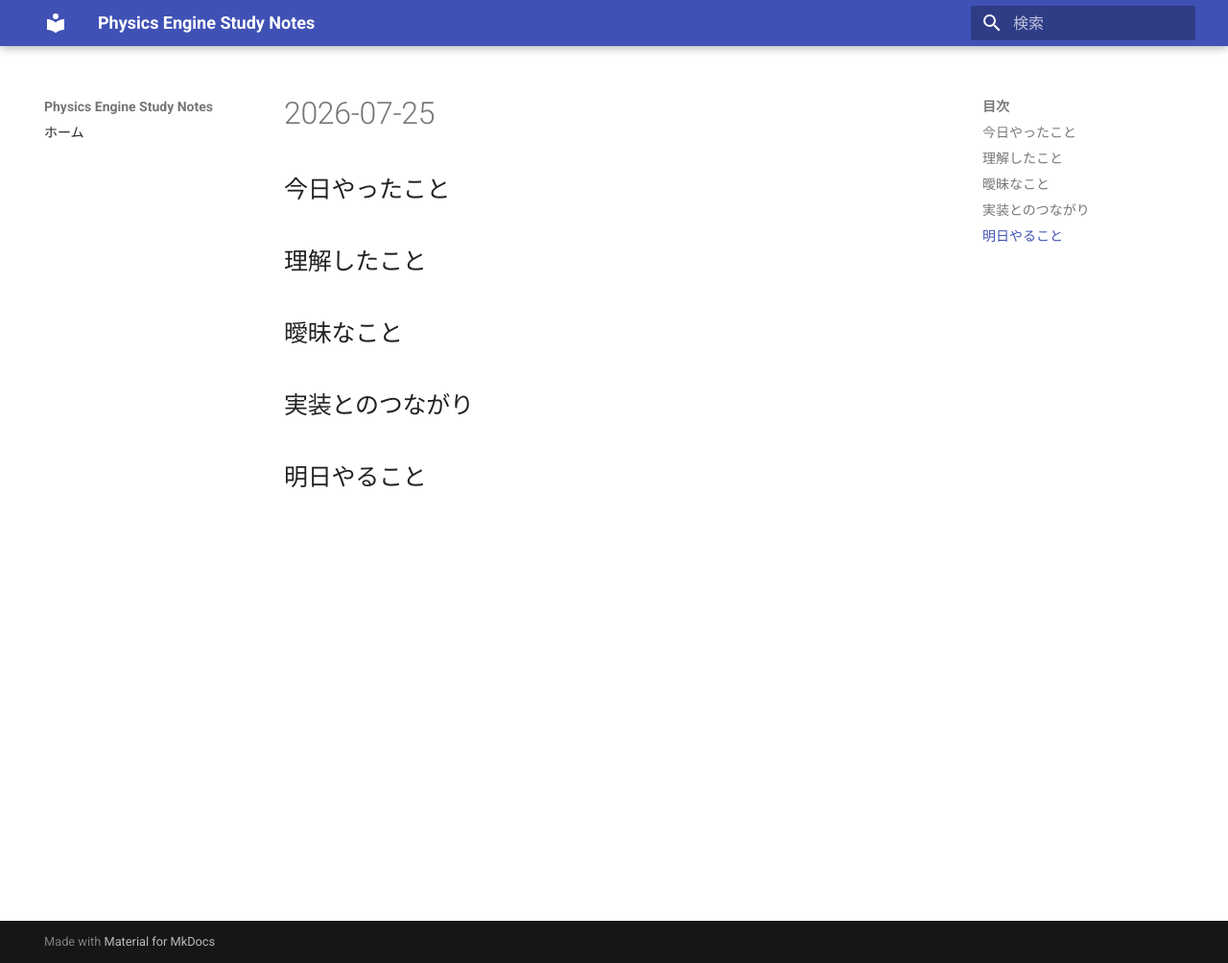
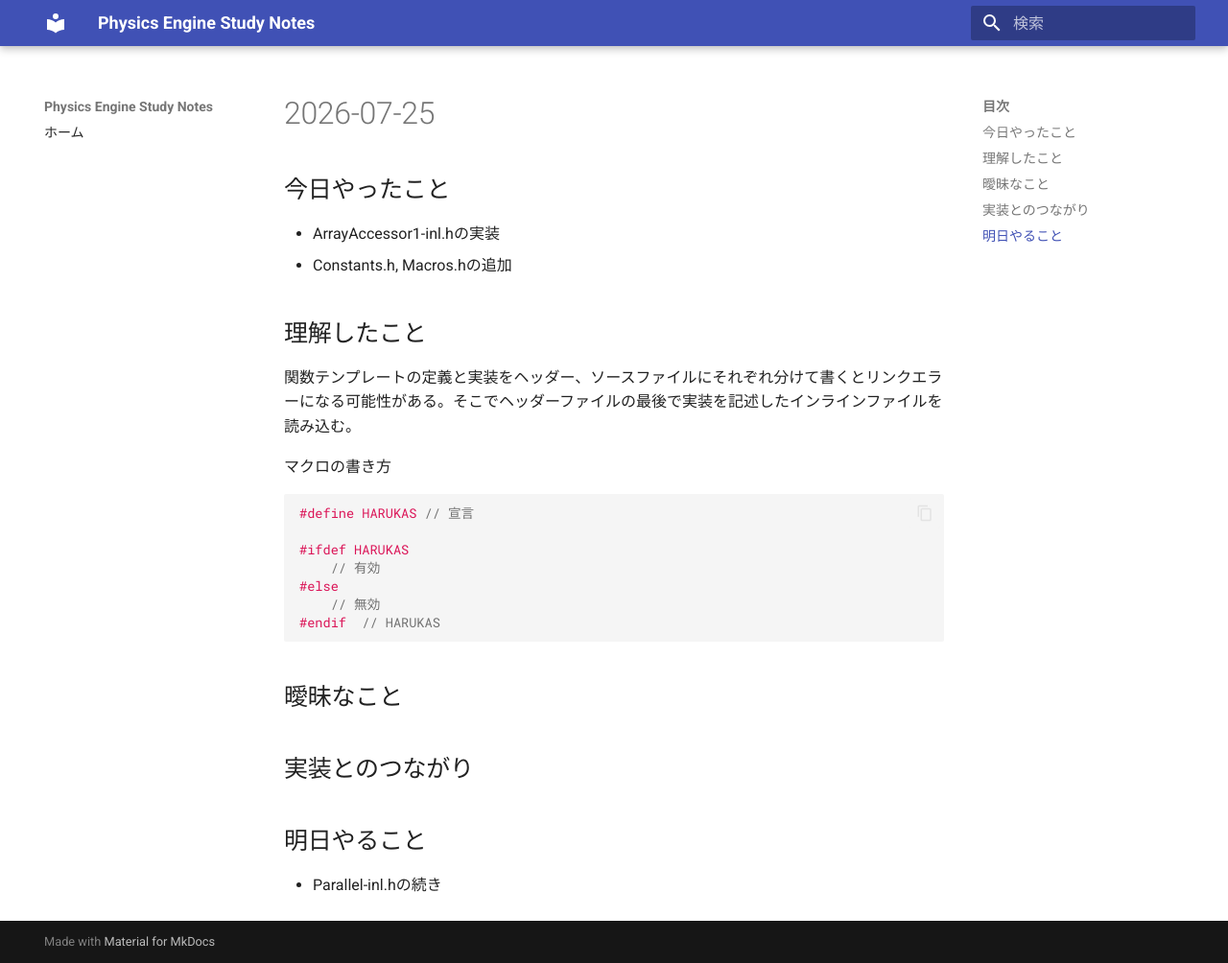
Before and after one commit to masu14/PhysicsEngine, an MkDocs documentation site: the page built from docs/notes/daily/2026-07-25.md, in a window 1280 px wide and 1004 px high. Shown: the whole window at 96% size. Built offline with MkDocs 1.6.1 and Material for MkDocs 9.7.7, drawn with Linux system fonts in a browser that asks for light colours.

Commit message:
Constants.h, Macros.h, Parallel.hの追加

````diff
--- a/docs/notes/daily/2026-07-25.md
+++ b/docs/notes/daily/2026-07-25.md
@@ -2,10 +2,29 @@
 
 ## 今日やったこと
 
+- ArrayAccessor1-inl.hの実装
+- Constants.h, Macros.hの追加
+
 ## 理解したこと
+
+関数テンプレートの定義と実装をヘッダー、ソースファイルにそれぞれ分けて書くとリンクエラーになる可能性がある。そこでヘッダーファイルの最後で実装を記述したインラインファイルを読み込む。
+
+マクロの書き方
+
+``` cpp
+#define HARUKAS // 宣言
+
+#ifdef HARUKAS
+    // 有効
+#else
+    // 無効
+#endif  // HARUKAS
+```
 
 ## 曖昧なこと
 
 ## 実装とのつながり
 
 ## 明日やること
+
+- Parallel-inl.hの続き
````
Also changed, not shown: 9 other files.
